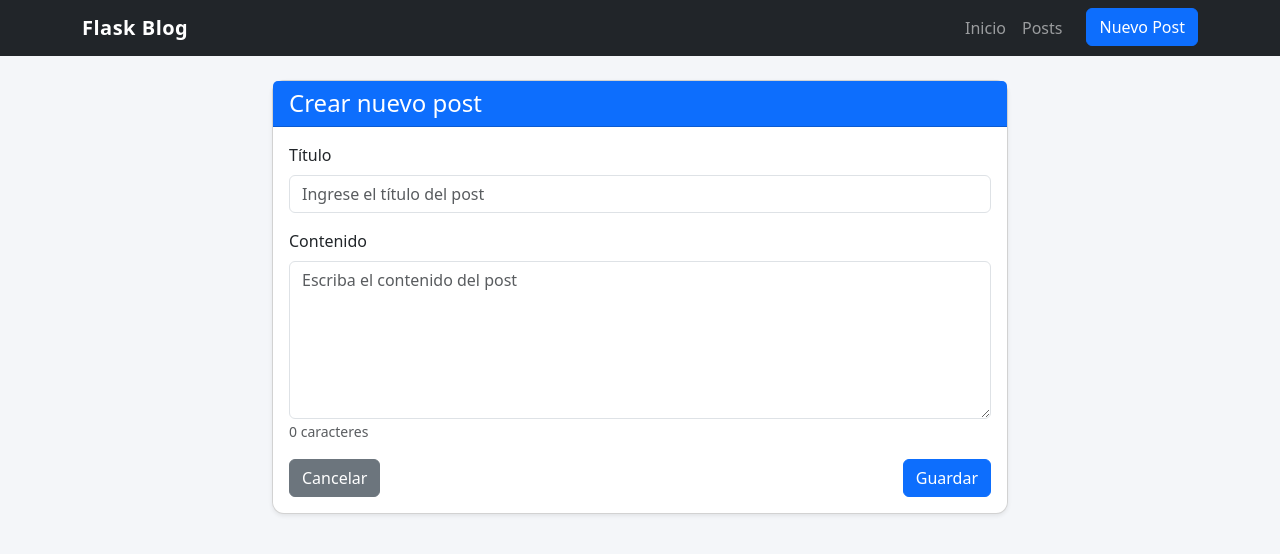
After one commit to jorgeav527/202601-206V, a Flask app: page /post/create in a window 1280 px wide. The commit adds this page. Shown: the top 554 px of the page. Run offline with Flask 3, Linux system fonts and the light colour scheme.

Commit message:
feat: Mejorar proyecto Flask e Integrar Bootstrap

```diff
--- /dev/null
+++ b/app/db.py
@@ -0,0 +1,24 @@
+import sqlite3
+from flask import abort
+
+DATABASE = "basedatos.db"
+
+
+def get_db_connection():
+    conn = sqlite3.connect(DATABASE)
+    conn.row_factory = sqlite3.Row
+    return conn
+
+
+def get_post(post_id):
+    conn = get_db_connection()
+    post = conn.execute(
+        "SELECT * FROM posts WHERE id = ?",
+        (post_id,)
+    ).fetchone()
+    conn.close()
+
+    if post is None:
+        abort(404)
+
+    return post
--- /dev/null
+++ b/app/routes.py
@@ -0,0 +1,100 @@
+from flask import Blueprint, flash, redirect, render_template, request, url_for
+
+from .db import get_db_connection, get_post
+
+main = Blueprint("main", __name__)
+
+
+@main.route("/", methods=["GET"])
+def home():
+    return render_template("index.html")
+
+
+@main.route("/post", methods=["GET"])
+def get_all_post():
+    conn = get_db_connection()
+    posts = conn.execute(
+        "SELECT * FROM posts ORDER BY id DESC"
+    ).fetchall()
+    conn.close()
+
+    return render_template("post/list.html", posts=posts)
+
+
+@main.route("/post/create", methods=["GET", "POST"])
+def create():
+    if request.method == "POST":
+        title = request.form["title"].strip()
+        content = request.form["content"].strip()
+
+        if not title:
+            flash("El título es obligatorio.", "danger")
+        elif not content:
+            flash("El contenido es obligatorio.", "danger")
+        else:
+            conn = get_db_connection()
+            conn.execute(
+                "INSERT INTO posts (title, content) VALUES (?, ?)",
+                (title, content),
+            )
+            conn.commit()
+            conn.close()
+
+            flash("Post creado correctamente.", "success")
+            return redirect(url_for("main.get_all_post"))
+
+    return render_template("post/create.html")
+
+
+@main.route("/post/<int:id>")
+def get_post_detail(id):
+    post = get_post(id)
+    return render_template("post/single.html", post=post)
+
+
+@main.route("/post/<int:id>/edit", methods=["GET", "POST"])
+def edit(id):
+    post = get_post(id)
+
+    if request.method == "POST":
+        title = request.form["title"].strip()
+        content = request.form["content"].strip()
+
+        if not title:
+            flash("El título es obligatorio.", "danger")
+        elif not content:
+            flash("El contenido es obligatorio.", "danger")
+        else:
+            conn = get_db_connection()
+            conn.execute(
+                "UPDATE posts SET title = ?, content = ? WHERE id = ?",
+                (title, content, id),
+            )
+            conn.commit()
+            conn.close()
+
+            flash("Post actualizado correctamente.", "success")
+            return redirect(url_for("main.get_all_post"))
+
+    return render_template("post/update.html", post=post)
+
+
+@main.route("/post/<int:id>/delete", methods=["POST", "DELETE"])
+def delete(id):
+    get_post(id)
+
+    conn = get_db_connection()
+    conn.execute("DELETE FROM posts WHERE id = ?", (id,))
+    conn.commit()
+    conn.close()
+
+    if request.method == "DELETE":
+        return ""
+
+    flash("Post eliminado correctamente.", "success")
+    return redirect(url_for("main.get_all_post"))
+
+
+@main.route("/checkhealth")
+def check_health():
+    return "<p>Todos los servicios están activos</p>"
--- a/main.py
+++ b/main.py
@@ -1,35 +1,6 @@
-from flask import Flask, request, render_template
-import csv
-import os
+from app import create_app
 
-app = Flask(__name__)
+app = create_app()
 
-@app.route("/count", methods=["GET", "POST"])
-def count():
-    if request.method == "GET":
-        return render_template("index.html")
-
-    # --- POST ---
-    nombre = request.form["nombre"]
-    edad = request.form["edad"]
-    casado = "casado" in request.form
-
-    archivo_csv = "personas.csv"
-    archivo_existe = os.path.exists(archivo_csv)
-
-    # Guardar persona
-    with open(archivo_csv, "a", newline="", encoding="utf-8") as file:
-        writer = csv.writer(file)
-        if not archivo_existe:
-            writer.writerow(["nombre", "edad", "casado"])
-        writer.writerow([nombre, edad, casado])
-
-    # Contar personas
-    with open(archivo_csv, "r", encoding="utf-8") as file:
-        reader = csv.reader(file)
-        total = sum(1 for _ in reader) - 1  # quitar header
-
-    return render_template(
-        "response.html",
-        personas_registradas=total
-    )
+if __name__ == "__main__":
+    app.run(debug=True)
--- /dev/null
+++ b/static/main.css
@@ -0,0 +1,39 @@
+body {
+
+    background-color: #f4f6f9;
+
+}
+
+.card {
+
+    border-radius: 12px;
+
+}
+
+.table th,
+
+.table td {
+
+    vertical-align: middle;
+
+}
+
+tr.htmx-swapping td {
+
+    opacity: 0;
+
+    transition: opacity 1s ease-out;
+
+}
+
+textarea {
+
+    resize: vertical;
+
+}
+
+.navbar-brand {
+
+    letter-spacing: 0.5px;
+
+}
--- /dev/null
+++ b/templates/base.html
@@ -0,0 +1,57 @@
+<!DOCTYPE html>
+<html lang="es">
+<head>
+<meta charset="UTF-8">
+<meta name="viewport" content="width=device-width, initial-scale=1.0">
+<title>{% block title %}Mi Blog Flask{% endblock %}</title>
+
+    <!-- Bootstrap CSS -->
+<link
+        href="https://cdn.jsdelivr.net/npm/bootstrap@5.3.3/dist/css/bootstrap.min.css"
+        rel="stylesheet"
+>
+
+    <!-- CSS propio -->
+<link
+        rel="stylesheet"
+        href="{{ url_for('static', filename='main.css') }}"
+>
+
+    <!-- HTMX -->
+<script src="https://unpkg.com/htmx.org@2.0.4"></script>
+
+    <!-- Alpine.js -->
+<script defer src="https://unpkg.com/alpinejs@3.x.x/dist/cdn.min.js"></script>
+</head>
+
+<body>
+    {% include 'navbar.html' %}
+
+    <main class="container py-4">
+
+        {% with messages = get_flashed_messages(with_categories=true) %}
+            {% if messages %}
+                {% for category, message in messages %}
+<div class="alert alert-{{ category }} alert-dismissible fade show" role="alert">
+                        {{ message }}
+<button
+                            type="button"
+                            class="btn-close"
+                            data-bs-dismiss="alert"
+                            aria-label="Close">
+</button>
+</div>
+                {% endfor %}
+            {% endif %}
+        {% endwith %}
+
+        {% block content %}{% endblock %}
+
+    </main>
+
+    <!-- Bootstrap JS -->
+<script
+        src="https://cdn.jsdelivr.net/npm/bootstrap@5.3.3/dist/js/bootstrap.bundle.min.js">
+</script>
+</body>
+</html>
--- /dev/null
+++ b/templates/navbar.html
@@ -0,0 +1,39 @@
+<nav class="navbar navbar-expand-lg navbar-dark bg-dark">
+<div class="container">
+<a class="navbar-brand fw-bold" href="{{ url_for('main.home') }}">
+            Flask Blog
+</a>
+
+        <button
+            class="navbar-toggler"
+            type="button"
+            data-bs-toggle="collapse"
+            data-bs-target="#navbarNav">
+<span class="navbar-toggler-icon"></span>
+</button>
+
+        <div class="collapse navbar-collapse" id="navbarNav">
+<ul class="navbar-nav ms-auto">
+
+                <li class="nav-item">
+<a class="nav-link" href="{{ url_for('main.home') }}">
+                        Inicio
+</a>
+</li>
+
+                <li class="nav-item">
+<a class="nav-link" href="{{ url_for('main.get_all_post') }}">
+                        Posts
+</a>
+</li>
+
+                <li class="nav-item">
+<a class="btn btn-primary ms-lg-3" href="{{ url_for('main.create') }}">
+                        Nuevo Post
+</a>
+</li>
+
+            </ul>
+</div>
+</div>
+</nav>
--- /dev/null
+++ b/templates/post/create.html
@@ -0,0 +1,72 @@
+{% extends "base.html" %}
+
+{% block title %}Crear Post{% endblock %}
+
+{% block content %}
+<div class="row justify-content-center">
+<div class="col-md-8">
+
+        <div class="card shadow-sm">
+<div class="card-header bg-primary text-white">
+<h4 class="mb-0">Crear nuevo post</h4>
+</div>
+
+            <div class="card-body">
+<form method="post" x-data="{ content: '' }">
+
+                    <div class="mb-3">
+<label class="form-label">Título</label>
+<input
+
+                            type="text"
+
+                            name="title"
+
+                            class="form-control"
+
+                            placeholder="Ingrese el título del post"
+
+                            required>
+</div>
+
+                    <div class="mb-3">
+<label class="form-label">Contenido</label>
+<textarea
+
+                            name="content"
+
+                            class="form-control"
+
+                            rows="6"
+
+                            x-model="content"
+
+                            placeholder="Escriba el contenido del post"
+
+                            required></textarea>
+
+                        <small class="text-muted">
+<span x-text="content.length"></span> caracteres
+</small>
+</div>
+
+                    <div class="d-flex justify-content-between">
+<a href="{{ url_for('main.get_all_post') }}" class="btn btn-secondary">
+
+                            Cancelar
+</a>
+
+                        <button type="submit" class="btn btn-primary">
+
+                            Guardar
+</button>
+</div>
+
+                </form>
+</div>
+</div>
+
+    </div>
+</div>
+
+{% endblock %}
```
Also changed, not shown: app/__init__.py (added, +22 -0 lines), templates/index.html (+20 -26 lines), templates/post/list.html (added, +121 -0 lines), templates/post/single.html (added, +69 -0 lines), templates/post/update.html (added, +64 -0 lines), README.md, 1 other file.
